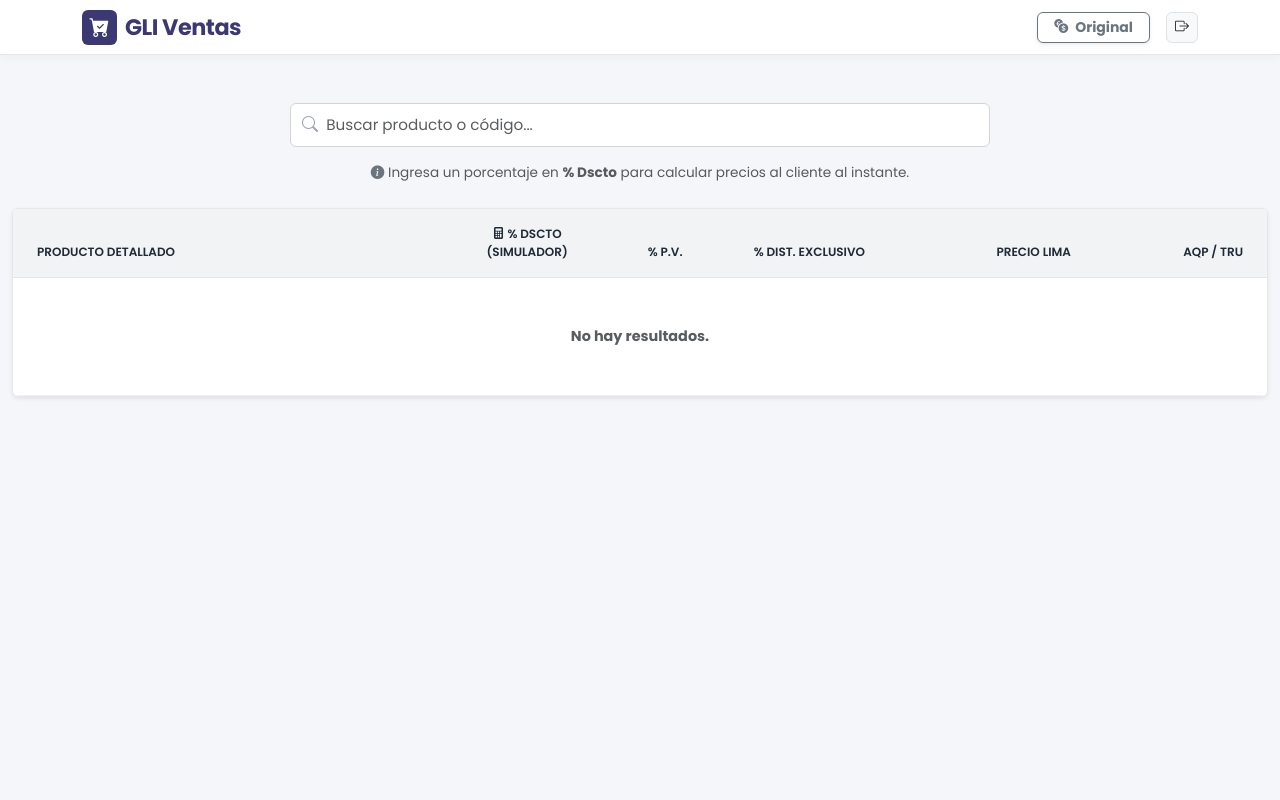
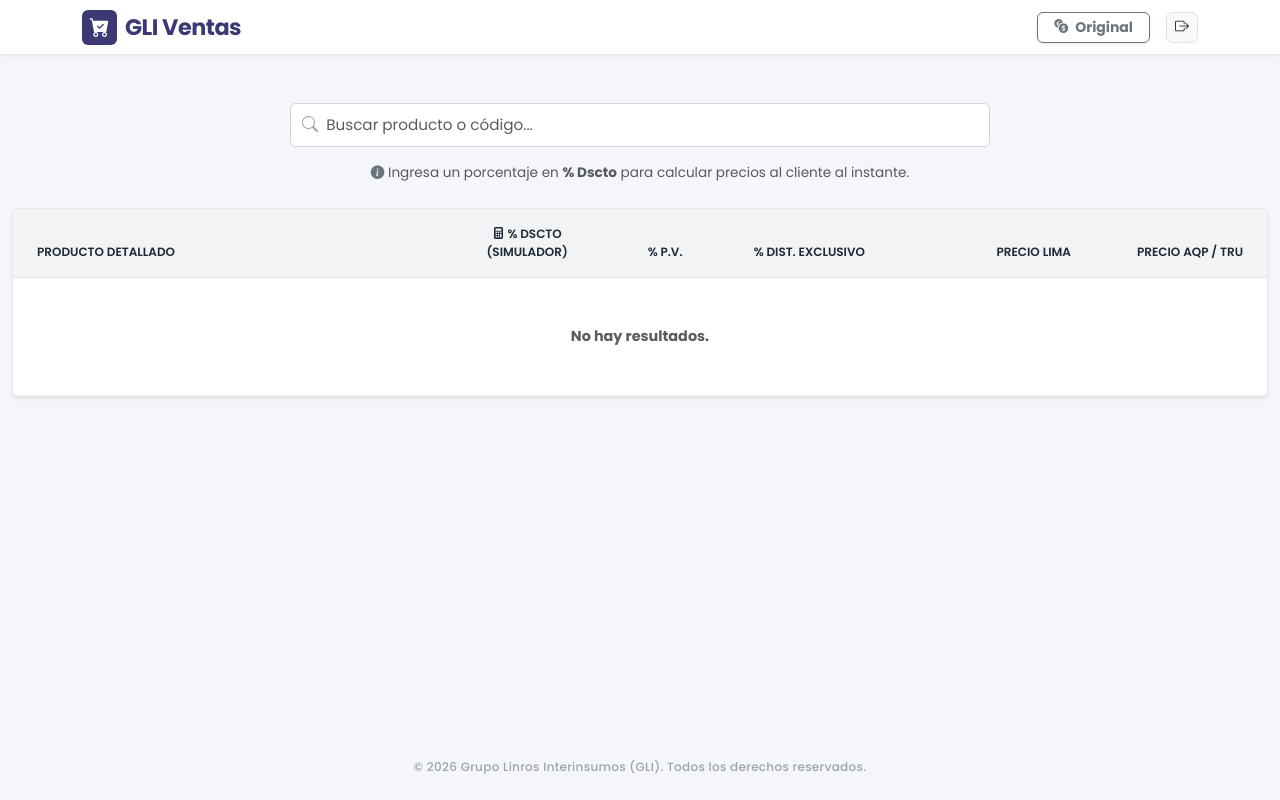
Before and after one commit to GrupoLinrosInterinsumos/gli_precios, a Flask app: page /vendedor in a window 1280 px wide. Run offline with Flask 3, Linux system fonts and the light colour scheme; the visitor is signed in with stand-in values (Sample User, id 1); data comes from the database, SQL or seed files in the repository; data that the repository does not hold is empty.

Commit message:
Update index_vendedor.html

```diff
--- a/templates/index_vendedor.html
+++ b/templates/index_vendedor.html
@@ -12,7 +12,7 @@
 
     <style>
         :root { --primary-color: #3b3874; --bg-color: #f4f6f9; --text-dark: #1f2937; }
-        body { background-color: var(--bg-color); font-family: 'Poppins', sans-serif; color: var(--text-dark); margin:0; }
+        body { background-color: var(--bg-color); font-family: 'Poppins', sans-serif; color: var(--text-dark); margin:0; display: flex; flex-direction: column; min-height: 100vh;}
         .navbar { background-color: #ffffff; box-shadow: 0 2px 10px rgba(0,0,0,0.04); padding: 0.6rem 1.5rem; border-bottom: 1px solid #e5e7eb;}
         .brand-logo { font-weight: 700; font-size: 1.4rem; color: var(--primary-color); letter-spacing: -0.5px; line-height: 1;}
 
@@ -36,6 +36,9 @@
         .input-simulador:focus { outline: none; border-color: var(--primary-color); box-shadow: 0 0 0 2px rgba(59, 56, 116, 0.15);}
 
         .badge-custom { font-size: 0.65rem; padding: 3px 6px; border-radius: 4px; font-weight: 500; display: inline-flex; align-items: center; gap: 4px; background:#f3f4f6; color:#4b5563; border: 1px solid #e5e7eb; }
+
+        main { flex-grow: 1; }
+        .footer-copyright { background: transparent; padding: 1.5rem 0; text-align: center; font-size: 0.75rem; color: #9ca3af; font-weight: 500; letter-spacing: 0.3px; }
     </style>
 </head>
 <body>
@@ -69,7 +72,7 @@
     </div>
 </nav>
 
-<div class="container-fluid py-4 py-md-5" style="max-width: 1400px;">
+<main class="container-fluid py-4 py-md-5" style="max-width: 1400px;">
 
     <div class="text-center mb-4">
         <div class="search-container px-2 px-md-0">
@@ -89,14 +92,18 @@
                         <th class="text-center" style="width: 10%;">% P.V.</th>
                         <th class="text-center" style="width: 13%;">% Dist. Exclusivo</th>
                         <th class="text-end" style="width: 15%;">Precio Lima</th>
-                        <th class="text-end" style="width: 15%; padding-right: 1.5rem;">AQP / TRU</th>
+                        <th class="text-end" style="width: 15%; padding-right: 1.5rem;">Precio AQP / TRU</th>
                     </tr>
                 </thead>
                 <tbody id="tablaResultados"></tbody>
             </table>
         </div>
     </div>
-</div>
+</main>
+
+<footer class="footer-copyright">
+    &copy; 2026 Grupo Linros Interinsumos (GLI). Todos los derechos reservados.
+</footer>
 
 <div class="modal fade" id="modalEdicionUniversal" tabindex="-1">
     <div class="modal-dialog modal-dialog-centered modal-sm">
@@ -128,7 +135,7 @@
         if(modoMoneda === 'ORIGINAL') modoMoneda = 'PEN';
         else if(modoMoneda === 'PEN') modoMoneda = 'USD';
         else modoMoneda = 'ORIGINAL';
-        document.getElementById('lblMoneda').innerText = modoMoneda === 'ORIGINAL' ? "Original" : (modoMoneda === 'PEN' ? "Todo S/" : "Todo $");
+        document.getElementById('lblMoneda').innerText = modoMoneda === 'ORIGINAL' ? "Moneda: ORIGINAL" : (modoMoneda === 'PEN' ? "Moneda: SOLES (S/)" : "Moneda: DÓLARES ($)");
         renderTabla();
     }
 
@@ -190,7 +197,7 @@
             <tr>
                 <td style="padding-left: 1.5rem;" title="${p.nombre}">
                     <div class="fw-bold text-dark text-truncate" style="font-size: 0.95rem;">${p.nombre}</div>
-                    ${badgeCodigo}
+                    <div class="text-muted" style="font-size: 0.75rem; font-weight: 600;">${p.empresa} ${badgeCodigo}</div>
                 </td>
                 <td class="text-center">
                     <input type="number" id="input_dscto_${rowId}" class="form-control form-control-sm input-simulador" placeholder="0" oninput="aplicarDescuentoVendedor('${rowId}', ${vl}, ${vp}, '${sim}')">
```
